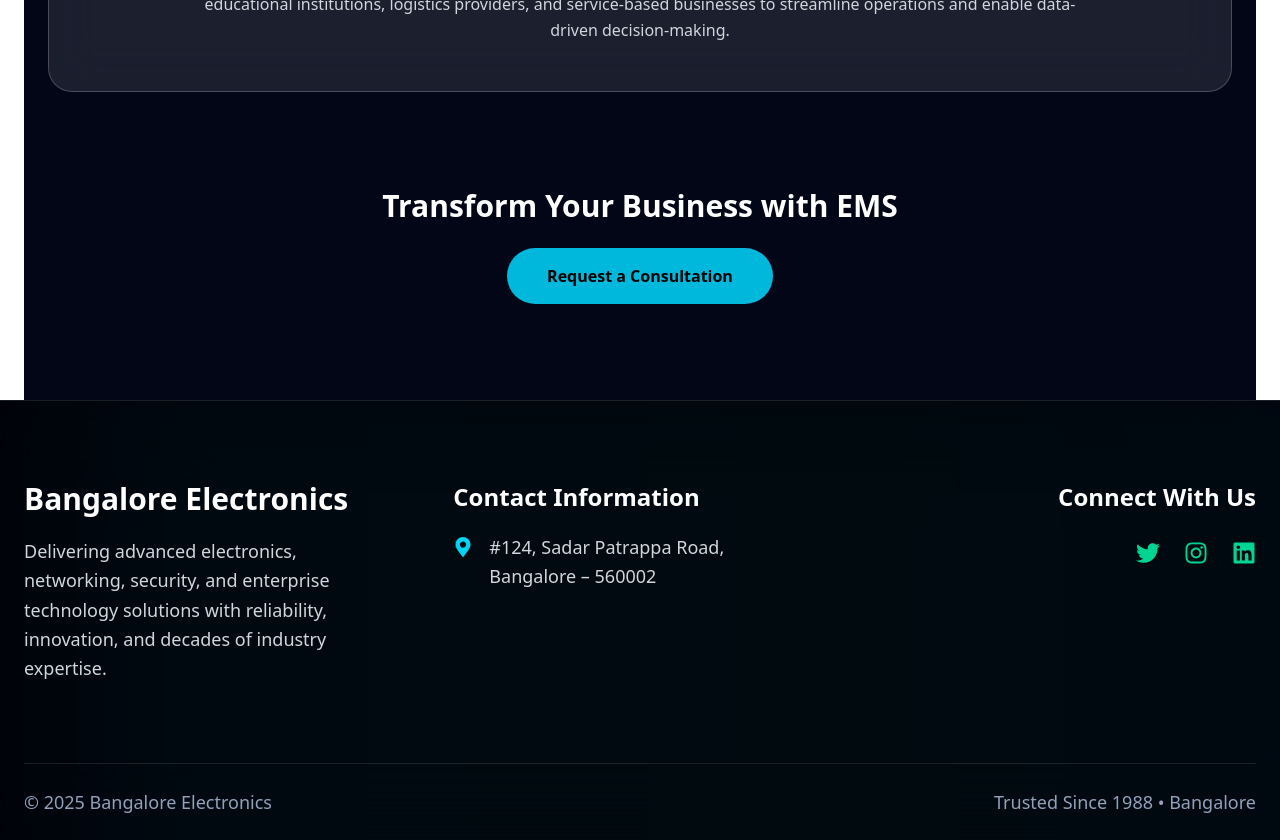
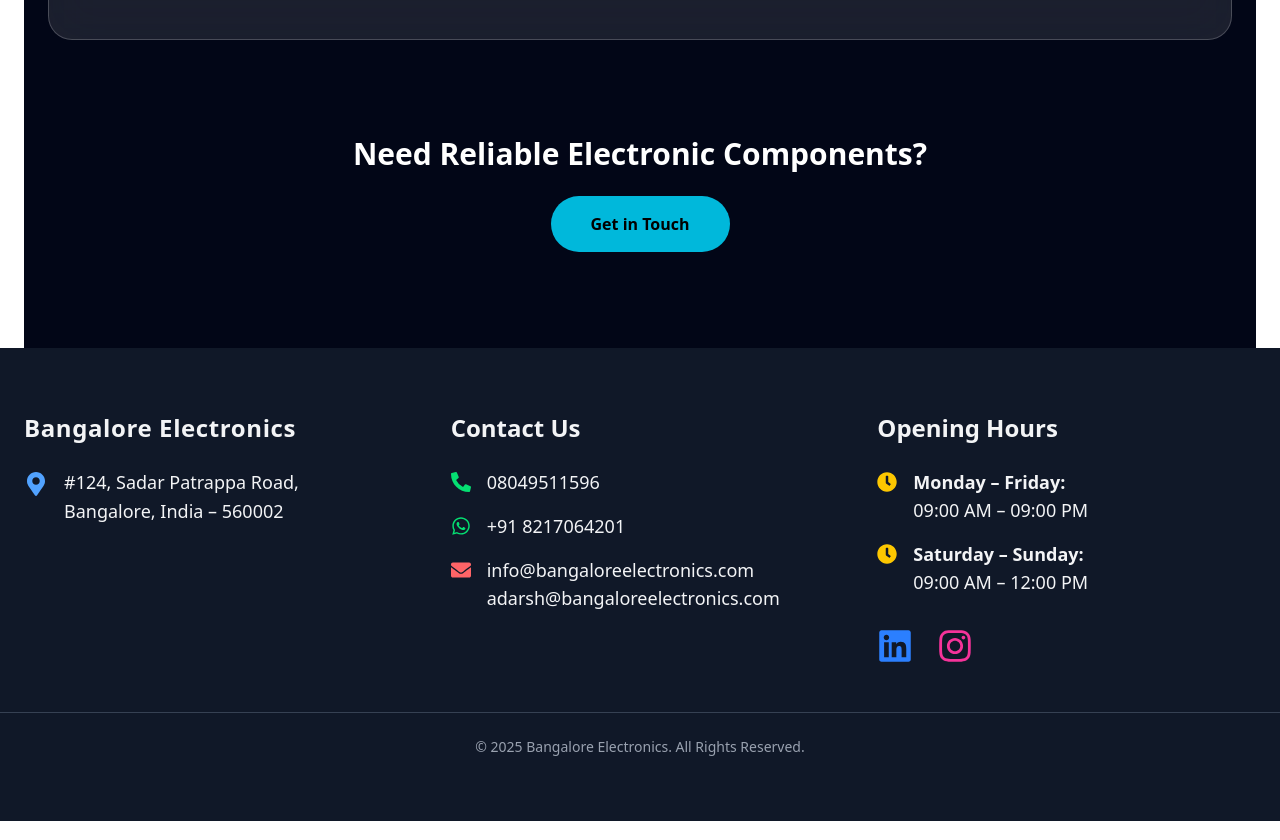
Before and after one commit to Pooja77-tech/bangalore-electronics-frontend, a React (Vite) app: page /offerings/enterprise-management-system in a window 1280 px wide. Shown: the part 1520-2360 px from the top of the page. Built offline with nearby package versions, Linux system fonts and the light colour scheme.

Commit message:
Updated offerings, solutions, routes, and footer components

```diff
--- a/src/AppRoutes.jsx
+++ b/src/AppRoutes.jsx
@@ -5,10 +5,10 @@
 import About from "./pages/About/About";
 import Offerings from "./pages/Offerings/Offerings"; // your Offerings component
 import BiometricsAccess from "./pages/Offerings/BiometricsAccess";
-import ElectronicComponents from "./pages/Offerings/ElectronicComponents";
+import ElectronicComponents from "./pages/Offerings/EnterpriseManagementSystem";
 import ITInfrastructure from "./pages/Offerings/ITInfrastructure";
 import VideoSurveillance from "./pages/Offerings/VideoSurveillance";
-import EnterpriseManagementSystem from "./pages/Offerings/EnterpriseManagementSystem";
+import EnterpriseManagementSystem from "./pages/Offerings/ElectronicComponents";
 import PSIMVideoManagementSystem from "./pages/Offerings/PSIMVideoManagementSystem";
 import VideoAnalytics from "./pages/Offerings/VideoAnalytics";
 import NetworkSecurity from "./pages/Offerings/NetworkSecurity";
--- a/src/components/Footer.jsx
+++ b/src/components/Footer.jsx
@@ -1,99 +1,121 @@
-import {
-  FaTwitter,
-  FaInstagram,
-  FaLinkedin,
-
-  FaMapMarkerAlt,
-} from "react-icons/fa";
+import { useState, useEffect } from "react";
+import { FaMapMarkerAlt, FaPhoneAlt, FaEnvelope, FaLinkedin, FaInstagram, FaClock, FaWhatsapp } from "react-icons/fa";
+import { FaArrowUp, FaArrowDown } from "react-icons/fa";
 
 export default function Footer() {
+  const [showScrollTop, setShowScrollTop] = useState(false);
+
+  // Show scroll-to-top button after scrolling down 300px
+  useEffect(() => {
+    const handleScroll = () => {
+      setShowScrollTop(window.scrollY > 300);
+    };
+    window.addEventListener("scroll", handleScroll);
+    return () => window.removeEventListener("scroll", handleScroll);
+  }, []);
+
+  const scrollToTop = () => {
+    window.scrollTo({ top: 0, behavior: "smooth" });
+  };
+
+  const scrollToBottom = () => {
+    window.scrollTo({ top: document.body.scrollHeight, behavior: "smooth" });
+  };
+
   return (
-    <footer className="relative bg-[#020617] text-gray-300 overflow-hidden">
-      {/* Animated Glow */}
-      <div
-        className="pointer-events-none absolute -inset-40 bg-linear-to-r
-        from-cyan-500/10 via-teal-400/10 to-blue-500/10 blur-3xl"
-        style={{ animation: "gradientGlow 18s ease-in-out infinite" }}
-      />
-
-      {/* Glass Container */}
-      <div className="relative border-t border-white/10 bg-black/60 backdrop-blur-2xl">
-        <div className="max-w-7xl mx-auto px-6 py-20 grid grid-cols-1 md:grid-cols-3 gap-14">
-
-          {/* Company Info */}
+    <footer className="bg-gray-900 text-gray-100 py-16 relative">
+      <div className="max-w-7xl mx-auto px-6 grid grid-cols-1 md:grid-cols-3 gap-12">
+        {/* Address Section */}
         <div>
-            <h3 className="text-3xl font-extrabold text-white mb-5">
-              Bangalore Electronics
-            </h3>
-            <p className="text-lg leading-relaxed text-gray-300">
-              Delivering advanced electronics, networking, security, and
-              enterprise technology solutions with reliability, innovation,
-              and decades of industry expertise.
+          <h2 className="text-2xl font-bold mb-6 tracking-wide">Bangalore Electronics</h2>
+          <p className="flex items-start gap-4 text-lg leading-relaxed">
+            <FaMapMarkerAlt className="text-blue-400 mt-1 text-2xl" />
+            <span>
+              #124, Sadar Patrappa Road,<br />
+              Bangalore, India – 560002
+            </span>
           </p>
         </div>
 
-          {/* Contact Info */}
-          <div className="space-y-5 text-lg">
-            <h4 className="text-2xl font-semibold text-white mb-5">
-              Contact Information
-            </h4>
-
-            <div className="flex items-start gap-4">
-              <FaMapMarkerAlt className="text-cyan-400 mt-1 text-xl" />
-              <span className="leading-relaxed">
-                #124, Sadar Patrappa Road,<br />
-                Bangalore – 560002
-              </span>
+        {/* Contact Section */}
+        <div>
+          <h3 className="text-2xl font-semibold mb-6">Contact Us</h3>
+          <p className="flex items-center gap-4 text-lg mb-4">
+            <FaPhoneAlt className="text-green-400 text-xl" />
+            <span>08049511596</span>
+          </p>
+          <p className="flex items-center gap-4 text-lg mb-4">
+            <FaWhatsapp className="text-green-400 text-xl" />
+            <span>+91 8217064201</span>
+          </p>
+          <div className="flex items-start gap-4 text-lg">
+            <FaEnvelope className="text-red-400 text-xl mt-1" />
+            <div className="flex flex-col">
+              <span>info@bangaloreelectronics.com</span>
+              <span>adarsh@bangaloreelectronics.com</span>
+            </div>
           </div>
         </div>
 
-          {/* Social Media */}
-          <div className="flex flex-col md:items-end gap-4">
-            <h4 className="text-2xl font-semibold text-white mb-3">
-              Connect With Us
-            </h4>
-            <div className="flex gap-6 text-emerald-400 text-2xl">
+        {/* Opening Hours + Social */}
+        <div>
+          <h3 className="text-2xl font-semibold mb-6">Opening Hours</h3>
+          <p className="flex items-start gap-4 text-lg mb-4">
+            <FaClock className="text-yellow-400 text-xl mt-1" />
+            <span>
+              <strong>Monday – Friday:</strong><br />
+              09:00 AM – 09:00 PM
+            </span>
+          </p>
+          <p className="flex items-start gap-4 text-lg mb-8">
+            <FaClock className="text-yellow-400 text-xl mt-1" />
+            <span>
+              <strong>Saturday – Sunday:</strong><br />
+              09:00 AM – 12:00 PM
+            </span>
+          </p>
+
+          <div className="flex gap-6">
             <a
-                href="https://twitter.com/yourhandle"
+              href="https://www.linkedin.com/company/36080000/admin/dashboard/"
               target="_blank"
               rel="noopener noreferrer"
-                className="hover:text-emerald-300 transition-transform hover:scale-110"
+              className="text-blue-500 hover:text-blue-400 transition transform hover:scale-110"
             >
-                <FaTwitter />
+              <FaLinkedin size={36} />
             </a>
             <a
-                href="https://instagram.com/yourhandle"
+              href="https://www.instagram.com/bangaloreelectronics/"
               target="_blank"
               rel="noopener noreferrer"
-                className="hover:text-emerald-300 transition-transform hover:scale-110"
+              className="text-pink-500 hover:text-pink-400 transition transform hover:scale-110"
             >
-                <FaInstagram />
-              </a>
-              <a
-                href="https://linkedin.com/company/yourhandle"
-                target="_blank"
-                rel="noopener noreferrer"
-                className="hover:text-emerald-300 transition-transform hover:scale-110"
-              >
-                <FaLinkedin />
+              <FaInstagram size={36} />
             </a>
           </div>
         </div>
-
       </div>
 
-        {/* Divider */}
-        <div className="border-t border-white/10 mx-6" />
+      <div className="border-t border-gray-700 mt-12 pt-6 text-center text-gray-400 text-sm">
+        © {new Date().getFullYear()} Bangalore Electronics. All Rights Reserved.
+      </div>
 
-        {/* Bottom Bar */}
-        <div className="px-6 py-6 flex flex-col md:flex-row justify-between text-lg text-slate-400">
-          <span>
-            © {new Date().getFullYear()} Bangalore Electronics
-          </span>
-          <span className="mt-2 md:mt-0">
-            Trusted Since 1988 • Bangalore
-          </span>
-        </div>
+      {/* Scroll Buttons */}
+      <div className="fixed right-6 bottom-6 flex flex-col gap-4">
+        {showScrollTop && (
+          <button
+            onClick={scrollToTop}
+            className="bg-white/20 backdrop-blur-md text-white p-3 rounded-full shadow-lg transition transform hover:scale-110 hover:bg-white/30"
+          >
+            <FaArrowUp size={20} />
+          </button>
+        )}
+        <button
+          onClick={scrollToBottom}
+          className="bg-white/20 backdrop-blur-md text-white p-3 rounded-full shadow-lg transition transform hover:scale-110 hover:bg-white/30"
+        >
+          <FaArrowDown size={20} />
+        </button>
       </div>
     </footer>
   );
--- a/src/pages/Offerings/ElectronicComponents.jsx
+++ b/src/pages/Offerings/ElectronicComponents.jsx
@@ -1,6 +1,6 @@
 import { motion } from "framer-motion";
 import { Link } from "react-router-dom";
-const componentsVid = "/videos/offerings/electronic-components.mp4";
+const componentsVid = "/videos/offerings/Enterprise .mp4";
 
 export default function ElectronicComponents() {
   const features = [
--- a/src/pages/Offerings/EnterpriseManagementSystem.jsx
+++ b/src/pages/Offerings/EnterpriseManagementSystem.jsx
@@ -1,7 +1,7 @@
 import { motion } from "framer-motion";
 import { Link } from "react-router-dom";
 
-const emsVid = "/videos/services/benefits.mp4";
+const emsVid = "/videos/offerings/electronic-components.mp4";
 
 export default function EnterpriseManagementSystem() {
   const features = [
--- a/src/pages/Offerings/Offerings.jsx
+++ b/src/pages/Offerings/Offerings.jsx
@@ -23,7 +23,7 @@
       desc: "Advanced biometric authentication and secure access control systems.",
     },
     {
-      title: "Electronic Components",
+      title: "Enterprise Management System",
       link: "/offerings/electronic-components",
       video: componentsVid,
       desc: "High-quality electronic components sourced from trusted brands.",
@@ -47,7 +47,7 @@
       desc: "Comprehensive network security solutions to protect enterprise environments.",
     },
     {
-      title: "Enterprise Management System",
+      title: "Electronic Components",
       link: "/offerings/enterprise-management-system",
       video: enterpriseVid,
       desc: "Centralized enterprise operations, monitoring, and reporting platform.",
```
Also changed, not shown: src/pages/Solutions/Solutions.jsx (line endings or trailing spaces). Lines whose indentation alone changed are shown as unchanged.
